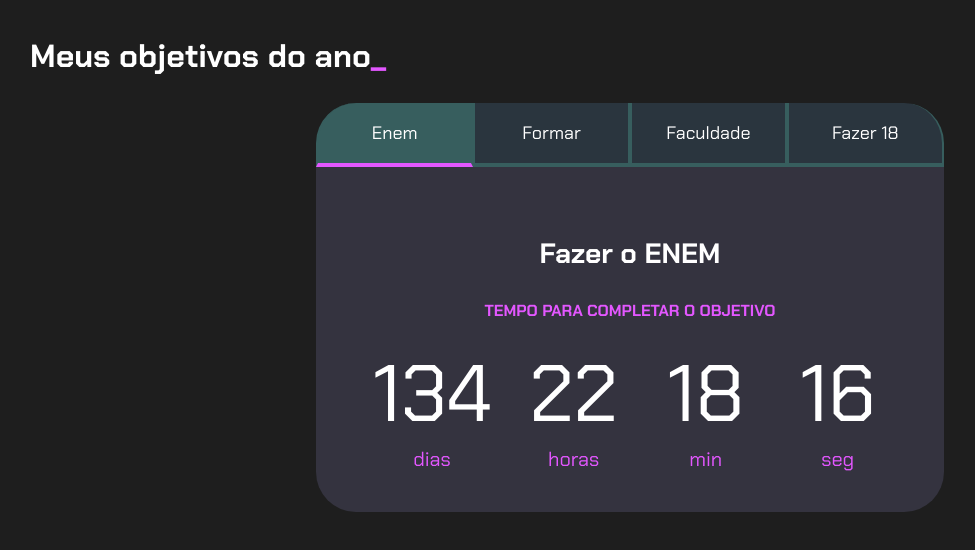
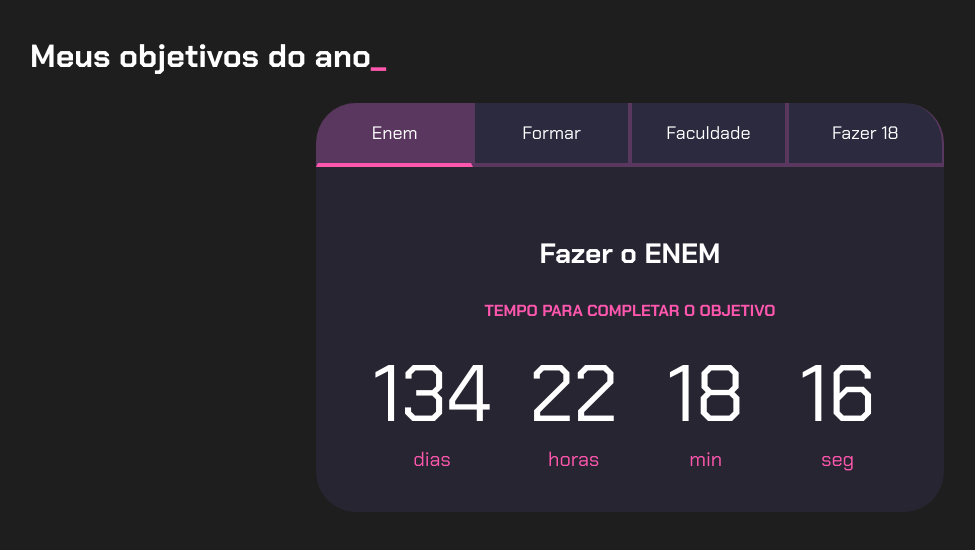
Before and after one commit to helotirloni/projeto-metas, a plain HTML site: page index.html in a window 1280 px wide. Shown: the whole page, without its empty margins (10-985 px from the left). Drawn offline with Linux system fonts and the light colour scheme.

Commit message:
style.css

```diff
--- a/style.css
+++ b/style.css
@@ -2,11 +2,11 @@
 
 :root {
     --cor-de-fundo: #1E1E1E;
-    --verde: #e357ff;
+    --verde: #ff57ae;
     --branco: #FFFFFF;
-    --botao-ativo: #375e5e;
-    --botao-inativo: rgba(55, 77, 94, 0.5);
-    --texto-fundo: rgba(103, 100, 141, 0.3);
+    --botao-ativo: #5a375e;
+    --botao-inativo: rgba(58, 55, 94, 0.5);
+    --texto-fundo: rgba(58, 55, 94, 0.3);
 }
 
 body {
```
